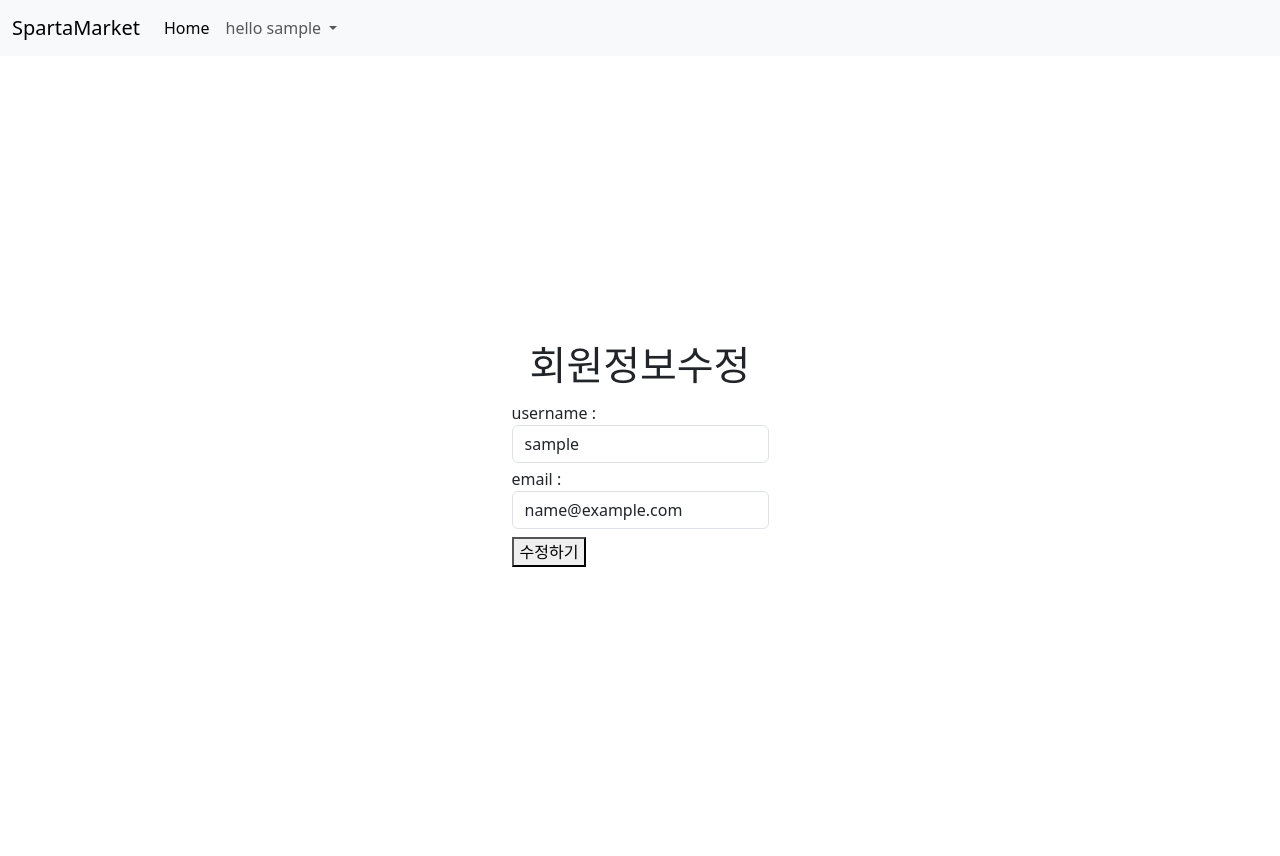
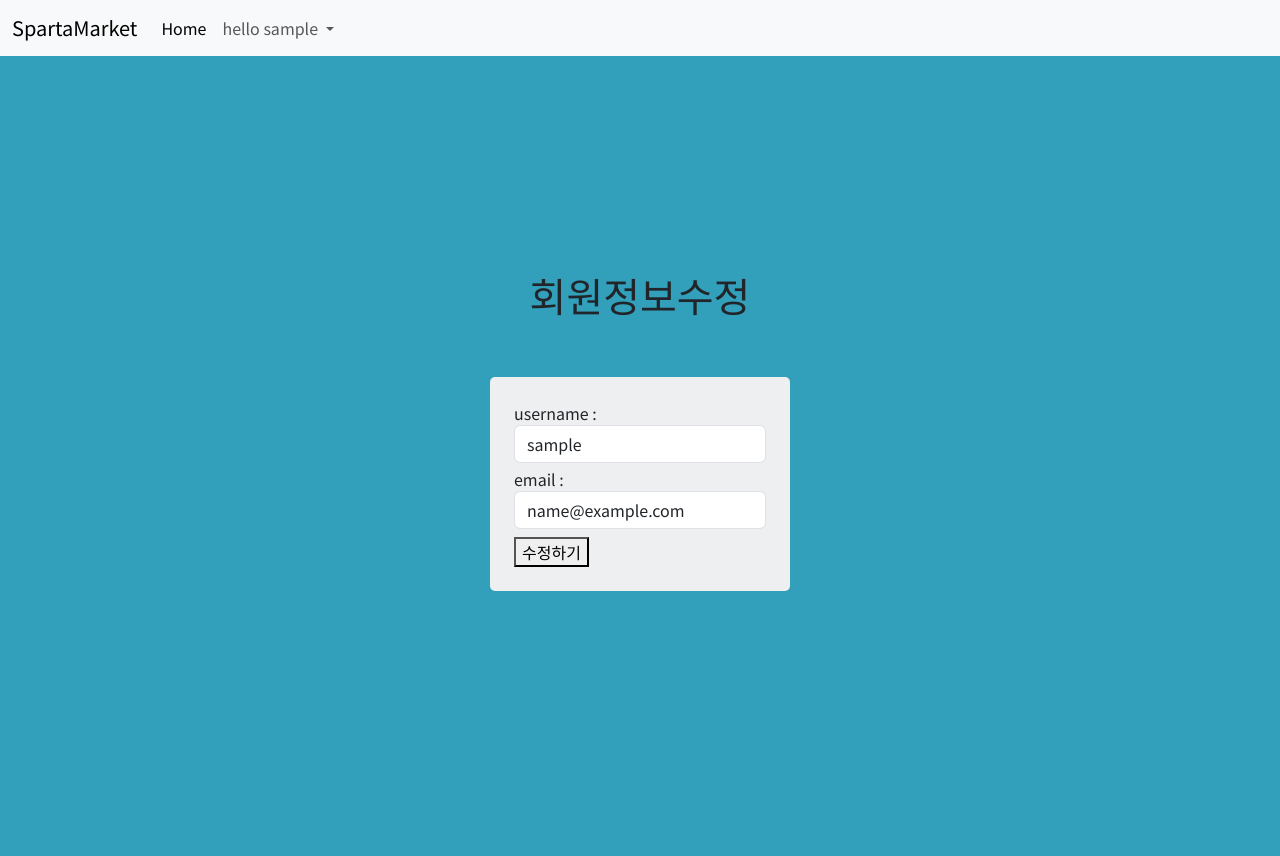
Before and after one commit to qwerrrqw/spartamarket, a Django app: page /accounts/update/ in a window 1280 px wide. Run offline with Django 4.2, Linux system fonts and the light colour scheme; the visitor is signed in with stand-in values (Sample User, id 1).

Commit message:
style : 스타일 통일
회원정보수정 페이지 배경 색 통일

```diff
--- a/spartamarket/accounts/templates/accounts/update.html
+++ b/spartamarket/accounts/templates/accounts/update.html
@@ -1,13 +1,34 @@
 {% extends "base.html" %}
 
 {% block head %}
+
+<style>
+    @import url('https://fonts.googleapis.com/css2?family=Noto+Sans+KR:wght@100;300;400;500;700;900&display=swap');
+
+    * {
+        font-family: 'Noto Sans KR', sans-serif;
+    }
+
+    body {
+        margin: 0;
+        background-color: #329fbb;
+    }
+
+    .container {
+        /* border: 3px solid red; */
+        border-radius: 5px;
+        width: 300px;
+        background-color: #eeeff1;
+        padding: 20px;
+        margin: 50px auto;
+    }
+</style>
 
 {% endblock head %}
 
 {% block content %}
 
 <div class="min-vh-100 justify-content-center align-content-center">
-{#    <div class="card" style="width: 30rem;">#}
         <div class="d-flex justify-content-center">
             <h1>회원정보수정</h1>
         </div>
@@ -31,8 +52,4 @@
 
     </div>
 
-
-{#    </div>#}
-
-
 {% endblock content%}
```
Lines whose indentation alone changed are shown as unchanged.
